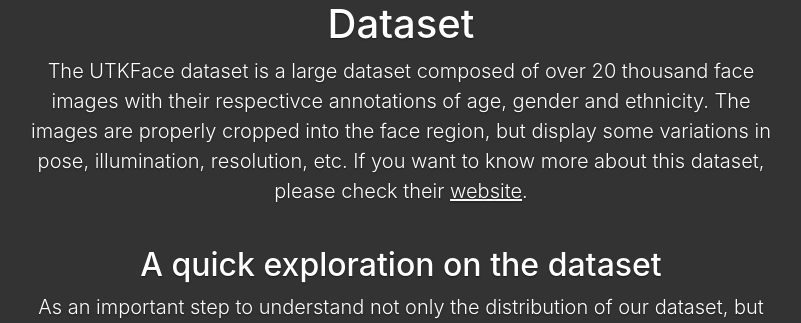
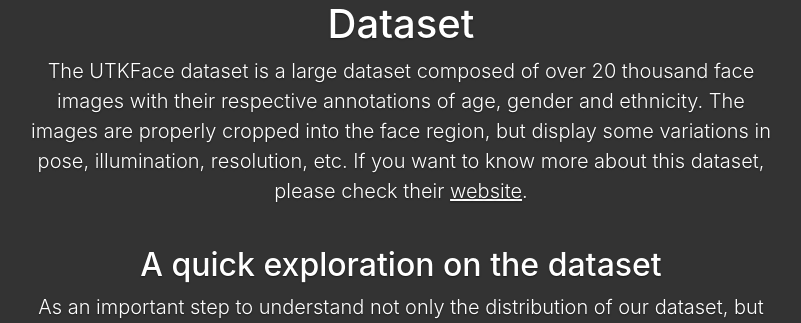
Before and after one commit to rodrigobressan/face2data, a Flask app: page /dataset in a window 1280 px wide. Shown: the part 76-399 px from the top of the page, without its empty margins (239-1040 px from the left). Run offline with Flask 2, Linux system fonts and the light colour scheme; parts of the project's set-up code (start-up, migrations or seed data) failed here and were passed over; some libraries are stand-ins or nearby versions.

Commit message:
Minor changes on README

```diff
--- a/templates/dataset.html
+++ b/templates/dataset.html
@@ -3,7 +3,7 @@
 {% block content %}
 <h1 class="cover-heading">Dataset</h1>
 <p class="lead">
-    The UTKFace dataset is a large dataset composed of over 20 thousand face images with their respectivce annotations
+    The UTKFace dataset is a large dataset composed of over 20 thousand face images with their respective annotations
     of age, gender and ethnicity. The images are properly cropped into the face region, but display some variations in
     pose, illumination, resolution, etc. If you want to know more about this dataset, please check their <a class="link" href="http://aicip.eecs.utk.edu/wiki/UTKFace">website</a>.
 </p>
--- a/templates/how.html
+++ b/templates/how.html
@@ -71,5 +71,5 @@
 </div>
 
 This is just a quick overview around the project, if you are interested into more details, do not hesitate to check the <a class="link" href="https://github.com/bresan/keras-multi-output-model-utk-face/">project repository</a>.
-
+<br/><br/>
 {% endblock %}
```
Also changed, not shown: README.md.
